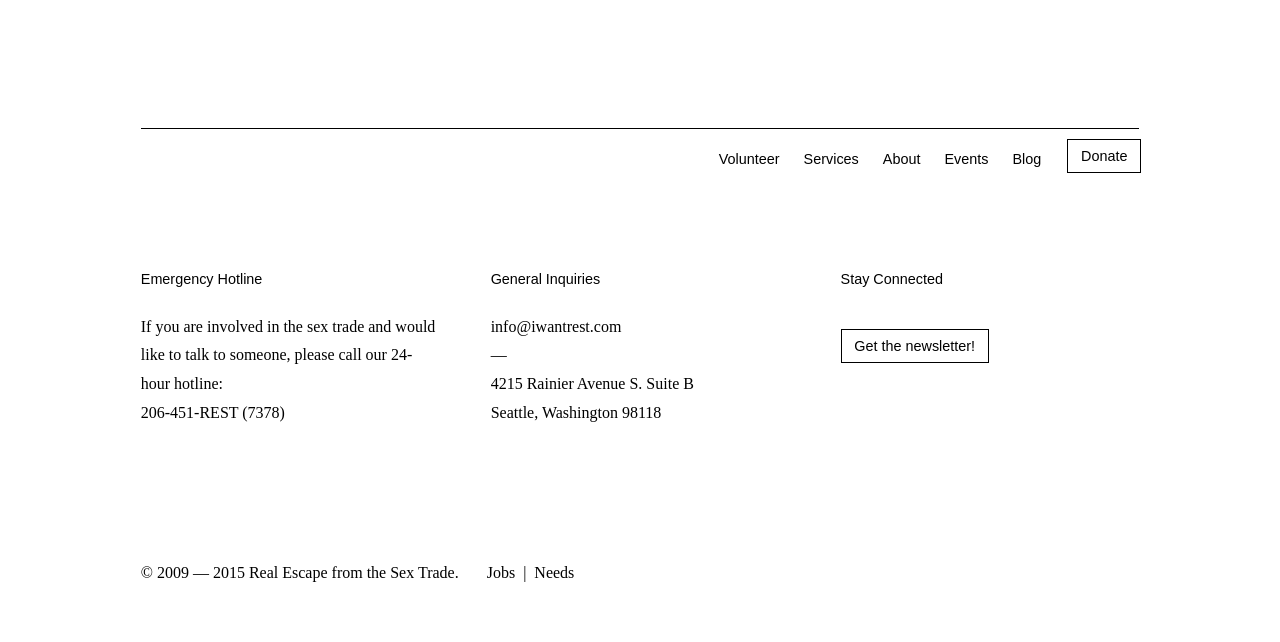
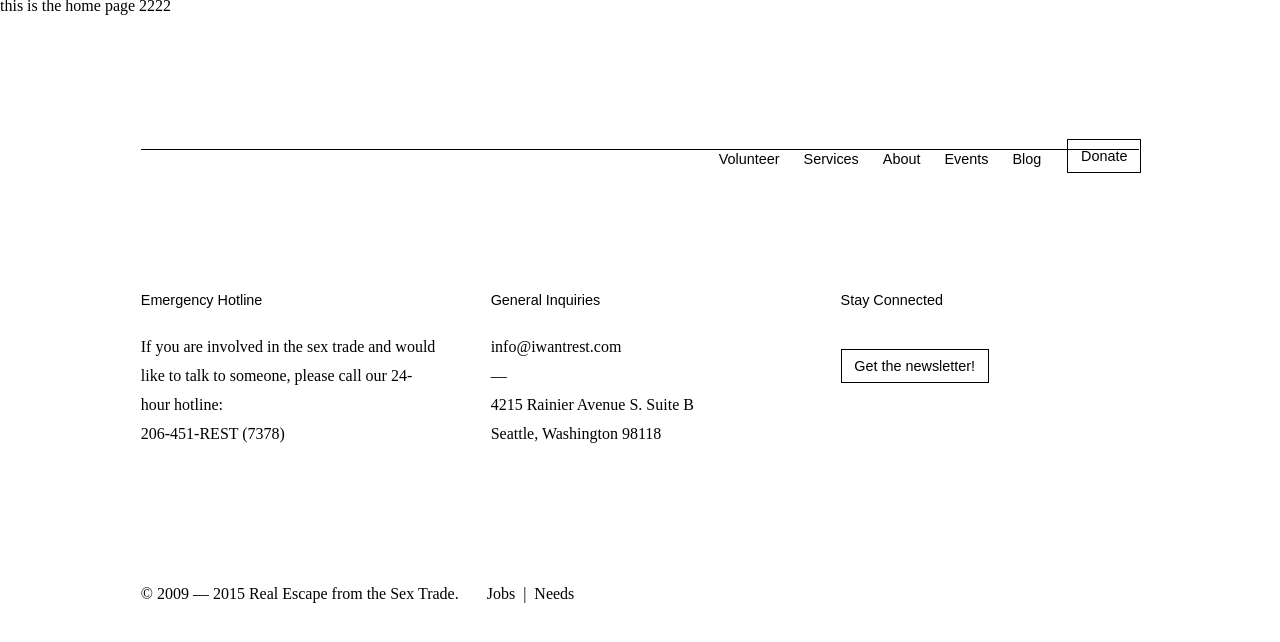
Before and after one commit to jeremypbeasley/realescape, a Jekyll site: the page built from index.markdown, in a window 1280 px wide. Shown: the top 642 px of the page. Built offline with Jekyll 4.4.1, drawn with Linux system fonts in a browser that asks for light colours; some web fonts are replaced.

Commit message:
Updated Index

```diff
--- a/index.markdown
+++ b/index.markdown
@@ -3,3 +3,5 @@ title: Home
 content: this is the home page
 layout: default
 ---
+
+this is the home page 2222
```
